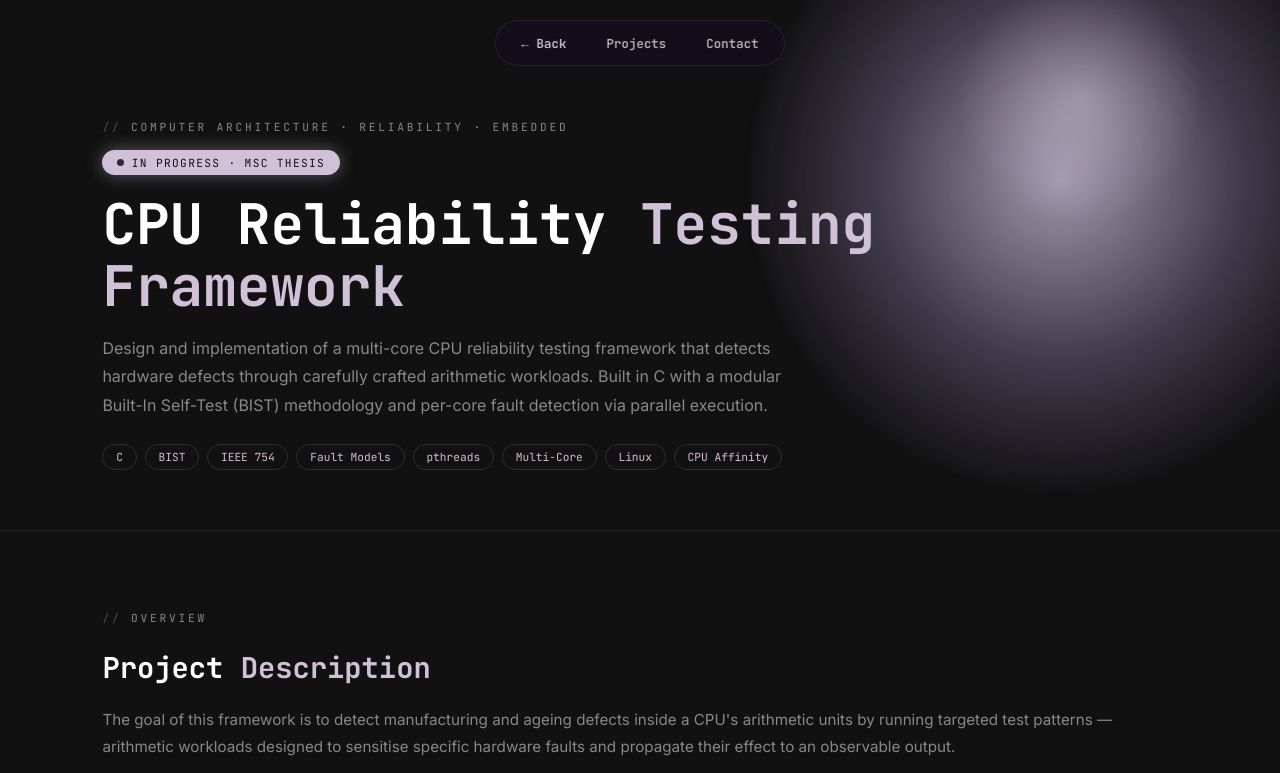
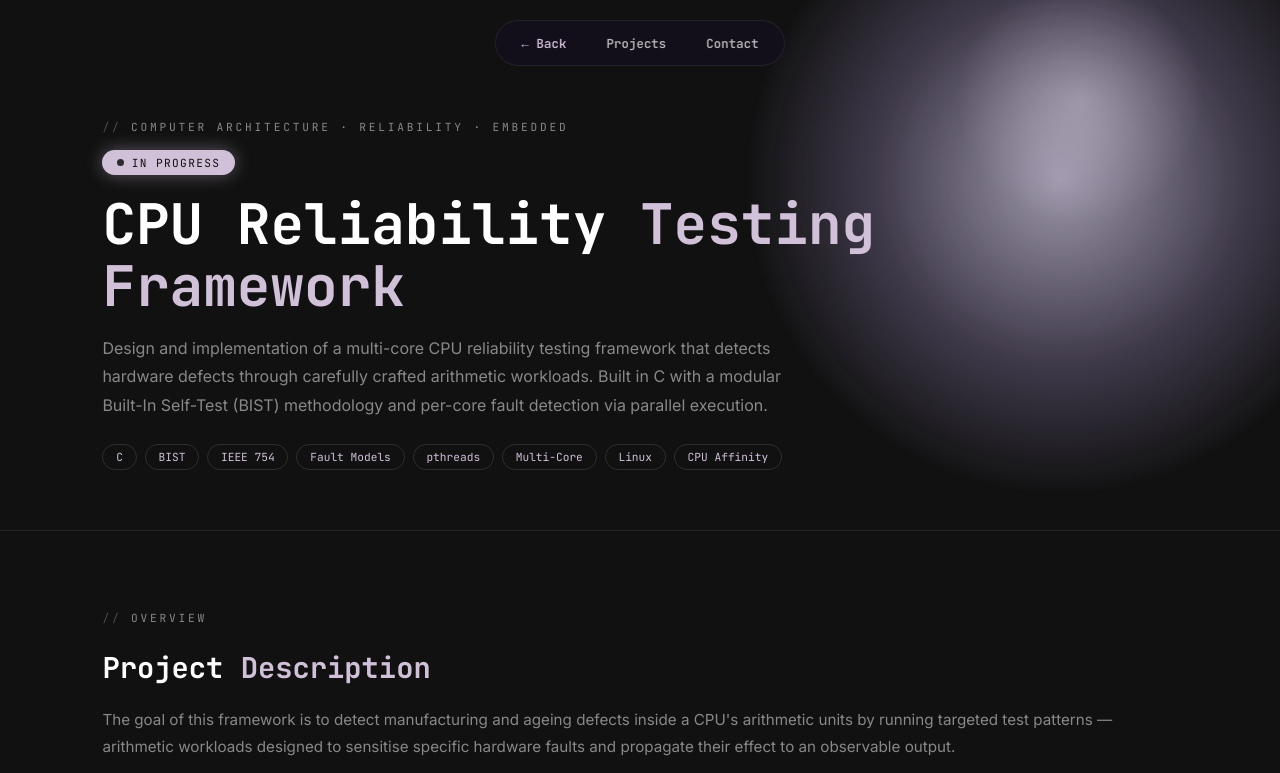
Before and after one commit to vasilikimik/vasilikimik.github.io, a plain HTML site: page CPU.html in a window 1280 px wide. Shown: the top 773 px of the page. Drawn offline with Linux system fonts and the light colour scheme.

Commit message:
Update CPU.html

```diff
--- a/CPU.html
+++ b/CPU.html
@@ -291,7 +291,7 @@
 <!-- HERO -->
 <div class="gh-hero">
   <div class="gh-label">computer architecture · reliability · embedded</div>
-  <div class="gh-progress"><span class="dot"></span> In Progress · MSc Thesis</div>
+  <div class="gh-progress"><span class="dot"></span> In Progress</div>
   <h1>CPU Reliability <span>Testing Framework</span></h1>
   <p>Design and implementation of a multi-core CPU reliability testing framework that detects hardware defects through carefully crafted arithmetic workloads. Built in C with a modular Built-In Self-Test (BIST) methodology and per-core fault detection via parallel execution.</p>
   <div class="gh-tags">
```
